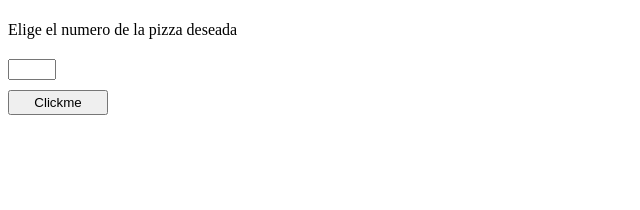
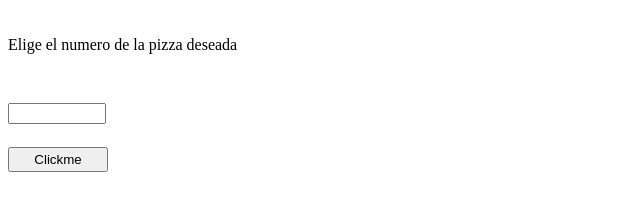
Before and after one commit to gonferreyra/entregas-eduflow, a plain HTML site: page E3-JS/index.html in a window 1280 px wide. Shown: the whole page, without its empty margins (0-640 px from the left). Drawn offline with Linux system fonts and the light colour scheme.

Commit message:
finalizado

```diff
--- a/E3-JS/index.html
+++ b/E3-JS/index.html
@@ -6,14 +6,15 @@
     <meta http-equiv="X-UA-Compatible" content="IE=edge">
     <meta name="viewport" content="width=device-width, initial-scale=1.0">
     <title>Desafio E3-Js</title>
+    <!-- <link rel="stylesheet" href="./css/style.css"> -->
 </head>
 
-<body>
+<body style="line-height: 3rem">
     <h2 class="pizza-nombre"></h2>
     <h4 class="pizza-precio"></h4>
-    <label for="pizza-id" style="display: block; margin-bottom: 20px">Elige el numero de la pizza deseada</label>
-    <input id="input" type="number" min="1" max="5">
-    <button class="clickBtn" style="display: block; width: 100px; height: 25px; margin: 10px 0 10px">Clickme</button>
+    <label for="" style="display: block; margin-bottom: 20px">Elige el numero de la pizza deseada</label>
+    <input id="input" type="number" style="width: 90px">
+    <button class="clickBtn" style="display: block; width: 100px; height: 25px; margin: 10px 0 10px;">Clickme</button>
 
     <div class="error"></div>
 
```
